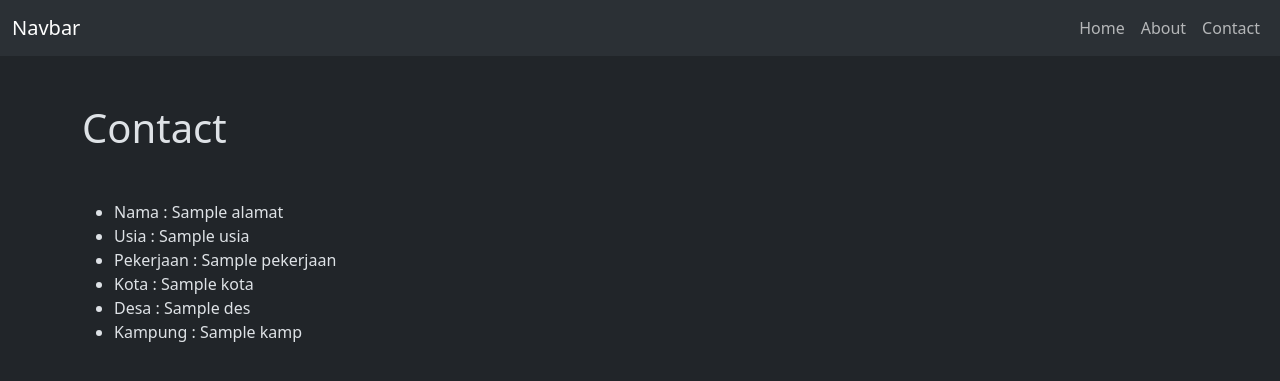
After one commit to FutuhIqramMultazam/ci4app, a CodeIgniter 4 app: the page made by app/Views/pages/contact.php in a window 1280 px wide. The commit adds this page. Shown: the top 381 px of the page. Run offline with PHP 8.4 and a stand-in for CodeIgniter, Linux system fonts and the light colour scheme; the template is opened without the code that fills it: most values are stand-ins (such as "Sample title", 1, 10 or a date in 2020); some libraries are stand-ins or nearby versions.

Commit message:
telah menyelesaikan materi ke 6 tentang view layout

```diff
--- a/app/Views/layout/footer.php
+++ /dev/null
@@ -1,6 +0,0 @@
-</div>
-
-<script src="<?= base_url('assets/js/bootstrap.js'); ?>"></script>
-</body>
-
-</html>
--- /dev/null
+++ b/app/Views/layout/navbar.php
@@ -0,0 +1,15 @@
+<nav class="navbar navbar-expand-lg bg-body-tertiary">
+    <div class="container-fluid">
+        <a class="navbar-brand" href="<?= base_url('/'); ?>">Navbar</a>
+        <button class="navbar-toggler" type="button" data-bs-toggle="collapse" data-bs-target="#navbarNavAltMarkup" aria-controls="navbarNavAltMarkup" aria-expanded="false" aria-label="Toggle navigation">
+            <span class="navbar-toggler-icon"></span>
+        </button>
+        <div class="collapse navbar-collapse justify-content-end" id="navbarNavAltMarkup">
+            <div class="navbar-nav">
+                <a class="nav-link" href="<?= base_url('/'); ?>">Home</a>
+                <a class="nav-link" href="<?= base_url('/pages/about'); ?>">About</a>
+                <a class="nav-link" href="<?= base_url('/pages/contact'); ?>">Contact</a>
+            </div>
+        </div>
+    </div>
+</nav>
--- /dev/null
+++ b/app/Views/layout/templet.php
@@ -0,0 +1,24 @@
+<!DOCTYPE html>
+<html lang="en" data-bs-theme="dark">
+
+<head>
+    <meta charset="UTF-8">
+    <meta name="viewport" content="width=device-width, initial-scale=1.0">
+    <title><?= $title ?></title>
+    <link rel="stylesheet" href="<?= base_url('assets/css/bootstrap.css'); ?>">
+</head>
+
+<body>
+
+    <?= $this->include("layout/navbar") ?>
+
+    <div class="container mt-5">
+
+        <?= $this->renderSection("content") ?>
+
+    </div>
+
+    <script src="<?= base_url('assets/js/bootstrap.js'); ?>"></script>
+</body>
+
+</html>
--- /dev/null
+++ b/app/Views/pages/contact.php
@@ -0,0 +1,23 @@
+<?= $this->extend('layout/templet') ?>
+
+
+<?= $this->section('content') ?>
+<div class="row">
+    <div class="col">
+
+        <h1 class="mb-5">Contact</h1>
+
+        <?php foreach ($alamat as $a): ?>
+            <ul>
+                <li>Nama : <?= $a["nama"]; ?></li>
+                <li>Usia : <?= $a["usia"]; ?></li>
+                <li>Pekerjaan : <?= $a["pekerjaan"]; ?></li>
+                <li>Kota : <?= $a["kota"]; ?></li>
+                <li>Desa : <?= $a["des"]; ?></li>
+                <li>Kampung : <?= $a["kamp"]; ?></li>
+            </ul>
+        <?php endforeach; ?>
+
+    </div>
+</div>
+<?= $this->endSection(); ?>
--- a/app/Views/pages/home.php
+++ b/app/Views/pages/home.php
@@ -1 +1,5 @@
+<?= $this->extend('layout/templet') ?>
+
+<?= $this->section('content') ?>
 <h1>Welcome to the Home Page</h1>
+<?= $this->endSection() ?>
```
Also changed, not shown: app/Config/Toolbar.php (+9 -4 lines), app/Controllers/Pages.php (+41 -4 lines), app/Views/layout/header.php (deleted, +0 -30 lines), app/Views/pages/about.php (added, +9 -0 lines).
